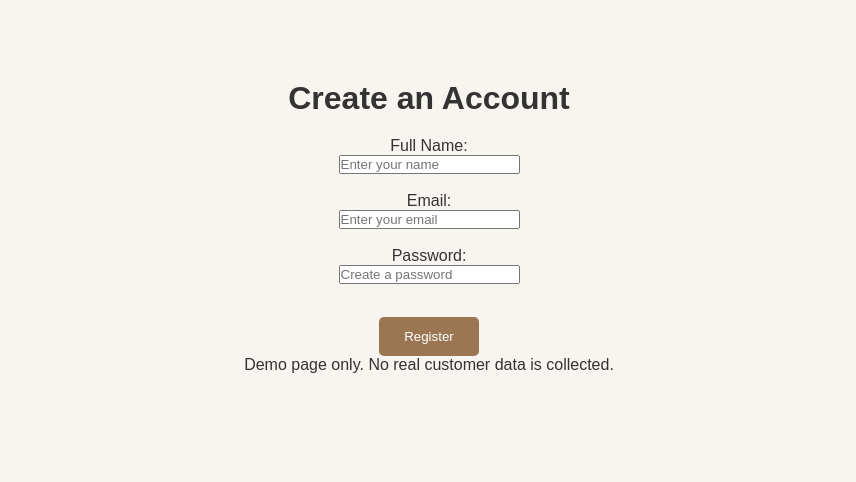
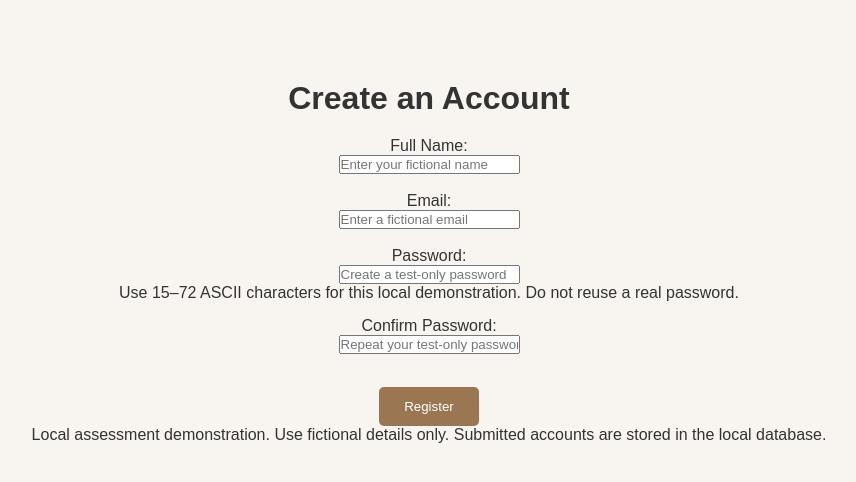
Before and after one commit to tinaatenorio-prog/PaperTrailBooks, a PHP site: page /register.php in a window 1280 px wide. Shown: the part 120-602 px from the top of the page, without its empty margins (211-1067 px from the left). Run offline with PHP 8.4, Linux system fonts and the light colour scheme.

Commit message:
Add locally tested customer registration

```diff
--- /dev/null
+++ b/auth.php
@@ -0,0 +1,59 @@
+<?php
+
+require_once __DIR__ . '/cart-session.php';
+
+if (
+    !isset($_SESSION['auth_csrf_token']) ||
+    !is_string($_SESSION['auth_csrf_token'])
+) {
+    $_SESSION['auth_csrf_token'] = bin2hex(random_bytes(32));
+}
+
+function authEscape($value)
+{
+    return htmlspecialchars(
+        (string) $value,
+        ENT_QUOTES | ENT_SUBSTITUTE,
+        'UTF-8'
+    );
+}
+
+function authVerifyCsrf()
+{
+    $submittedToken = $_POST['csrf_token'] ?? '';
+
+    if (
+        !is_string($submittedToken) ||
+        !hash_equals($_SESSION['auth_csrf_token'], $submittedToken)
+    ) {
+        http_response_code(403);
+        exit('The request could not be verified. Reload the page and try again.');
+    }
+}
+
+function authCurrentUser()
+{
+    $user = $_SESSION['auth_user'] ?? null;
+
+    if (
+        !is_array($user) ||
+        !isset($user['user_id'], $user['full_name'], $user['email'], $user['role']) ||
+        !is_int($user['user_id']) ||
+        $user['user_id'] < 1 ||
+        !is_string($user['full_name']) ||
+        !is_string($user['email']) ||
+        !in_array($user['role'], ['customer', 'admin'], true)
+    ) {
+        return null;
+    }
+
+    return $user;
+}
+
+function authRequireLogin()
+{
+    if (authCurrentUser() === null) {
+        header('Location: login.php', true, 302);
+        exit;
+    }
+}
--- a/register.php
+++ b/register.php
@@ -1,3 +1,111 @@
+<?php
+
+require_once __DIR__ . '/auth.php';
+
+$errors = [];
+$fullName = '';
+$email = '';
+$registrationComplete = false;
+
+if ($_SERVER['REQUEST_METHOD'] === 'POST') {
+    authVerifyCsrf();
+
+    $fullName = isset($_POST['full_name']) && is_string($_POST['full_name'])
+        ? trim($_POST['full_name'])
+        : '';
+
+    $email = isset($_POST['email']) && is_string($_POST['email'])
+        ? strtolower(trim($_POST['email']))
+        : '';
+
+    $password = isset($_POST['password']) && is_string($_POST['password'])
+        ? $_POST['password']
+        : '';
+
+    $confirmPassword = isset($_POST['confirm_password'])
+        && is_string($_POST['confirm_password'])
+        ? $_POST['confirm_password']
+        : '';
+
+    if ($fullName === '' || strlen($fullName) > 150) {
+        $errors[] = 'Enter a full name of no more than 150 bytes.';
+    }
+
+    if (
+        $email === ''
+        || strlen($email) > 254
+        || filter_var($email, FILTER_VALIDATE_EMAIL) === false
+    ) {
+        $errors[] = 'Enter a valid email address of no more than 254 bytes.';
+    }
+
+    if (
+        strlen($password) < 15
+        || strlen($password) > 72
+        || strpos($password, "\0") !== false
+    ) {
+        $errors[] = 'Use a password between 15 and 72 bytes, without null characters.';
+    }
+
+    if ($password !== $confirmPassword) {
+        $errors[] = 'The passwords do not match.';
+    }
+
+    if ($errors === []) {
+        try {
+            require_once __DIR__ . '/db.php';
+
+            $passwordHash = password_hash($password, PASSWORD_DEFAULT);
+
+            if ($passwordHash === false) {
+                throw new RuntimeException('Password hashing failed.');
+            }
+
+            $statement = $pdo->prepare(
+                "INSERT INTO users (full_name, email, password_hash, role)
+                 VALUES (:full_name, :email, :password_hash, 'customer')"
+            );
+
+            if ($statement === false) {
+                throw new RuntimeException('Registration preparation failed.');
+            }
+
+            $saved = $statement->execute([
+                'full_name' => $fullName,
+                'email' => $email,
+                'password_hash' => $passwordHash,
+            ]);
+
+            if (!$saved) {
+                throw new RuntimeException('Registration insert failed.');
+            }
+
+            $_SESSION['auth_registration_complete'] = true;
+
+            header('Location: register.php', true, 303);
+            exit;
+        } catch (PDOException $exception) {
+            if (
+                isset($exception->errorInfo[1])
+                && (int) $exception->errorInfo[1] === 1062
+            ) {
+                $errors[] = 'That email address is already registered.';
+                        } else {
+                $errors[] = 'Registration is temporarily unavailable. Please try again later.';
+                error_log('Paper Trail Books registration database failure.');
+            }
+        } catch (Throwable $exception) {
+            $errors[] = 'Registration is temporarily unavailable. Please try again later.';
+            error_log('Paper Trail Books registration processing failure.');
+        }
+    }
+
+    unset($password, $confirmPassword);
+} elseif (!empty($_SESSION['auth_registration_complete'])) {
+    $registrationComplete = true;
+    unset($_SESSION['auth_registration_complete']);
+}
+?>
 <!DOCTYPE html>
 <html lang="en">
 <head>
@@ -21,23 +129,94 @@
 <main>
     <h2>Create an Account</h2>
 
-    <form>
-        <label>Full Name:</label><br>
-        <input type="text" placeholder="Enter your name" required>
+    <?php if ($registrationComplete): ?>
+        <p role="status">
+            Your demonstration account was created successfully.
+            You are not signed in.
+        </p>
+    <?php endif; ?>
+
+    <?php if ($errors !== []): ?>
+        <div role="alert">
+            <p>Please correct the following:</p>
+            <ul>
+                <?php foreach ($errors as $error): ?>
+                    <li><?= authEscape($error) ?></li>
+                <?php endforeach; ?>
+            </ul>
+        </div>
+    <?php endif; ?>
+
+    <form action="register.php" method="post">
+        <input
+            type="hidden"
+            name="csrf_token"
+            value="<?= authEscape($_SESSION['auth_csrf_token']) ?>"
+        >
+
+        <label for="full_name">Full Name:</label><br>
+        <input
+            type="text"
+            id="full_name"
+            name="full_name"
+            placeholder="Enter your fictional name"
+            autocomplete="name"
+            maxlength="150"
+            value="<?= authEscape($fullName) ?>"
+            required
+        >
         <br><br>
 
-        <label>Email:</label><br>
-        <input type="email" placeholder="Enter your email" required>
+        <label for="email">Email:</label><br>
+        <input
+            type="email"
+            id="email"
+            name="email"
+            placeholder="Enter a fictional email"
+            autocomplete="email"
+            maxlength="254"
+            value="<?= authEscape($email) ?>"
+            required
+        >
         <br><br>
 
-        <label>Password:</label><br>
-        <input type="password" placeholder="Create a password" required>
+        <label for="password">Password:</label><br>
+        <input
+            type="password"
+            id="password"
+            name="password"
+            placeholder="Create a test-only password"
+            autocomplete="new-password"
+            minlength="15"
+            maxlength="72"
+            aria-describedby="password-help"
+            required
+        >
+        <p id="password-help">
+            Use 15–72 ASCII characters for this local demonstration.
+            Do not reuse a real password.
+        </p>
+
+        <label for="confirm_password">Confirm Password:</label><br>
+        <input
+            type="password"
+            id="confirm_password"
+            name="confirm_password"
+            placeholder="Repeat your test-only password"
+            autocomplete="new-password"
+            minlength="15"
+            maxlength="72"
+            required
+        >
         <br><br>
 
         <button type="submit">Register</button>
     </form>
 
-    <p>Demo page only. No real customer data is collected.</p>
+    <p>
+        Local assessment demonstration. Use fictional details only.
+        Submitted accounts are stored in the local database.
+    </p>
 </main>
 
 </body>
```
Also changed, not shown: database/migrations/001_create_users.sql (added).
